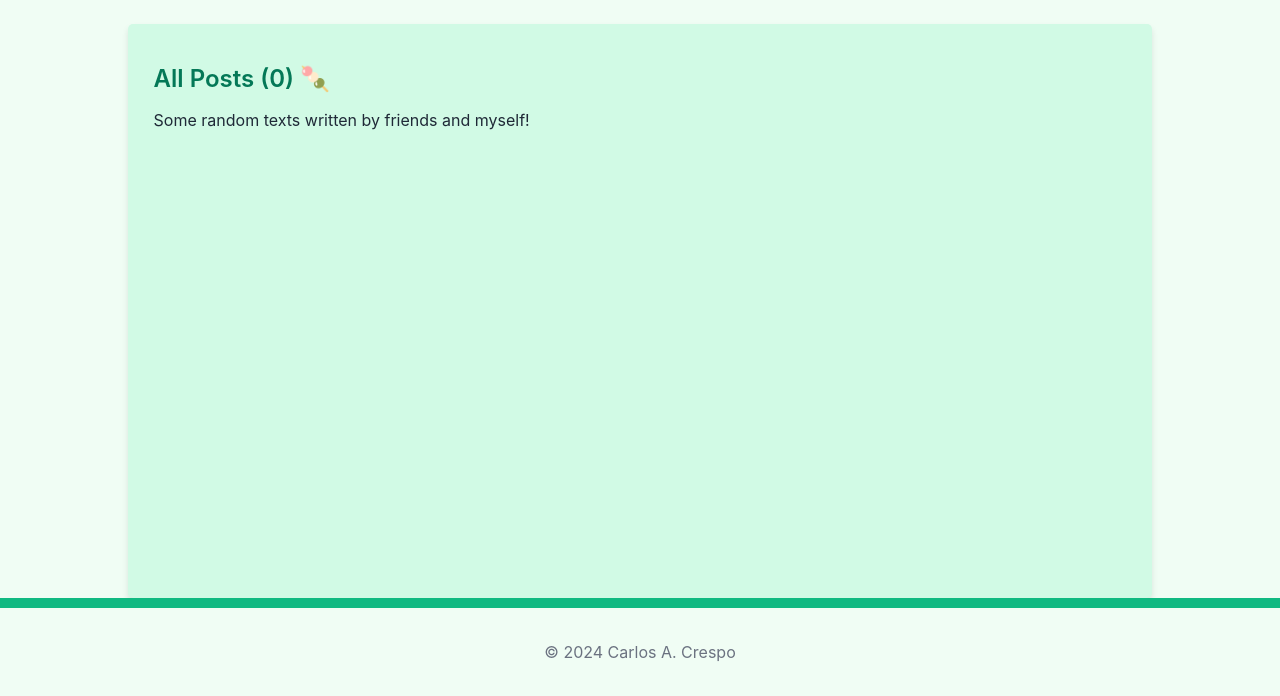
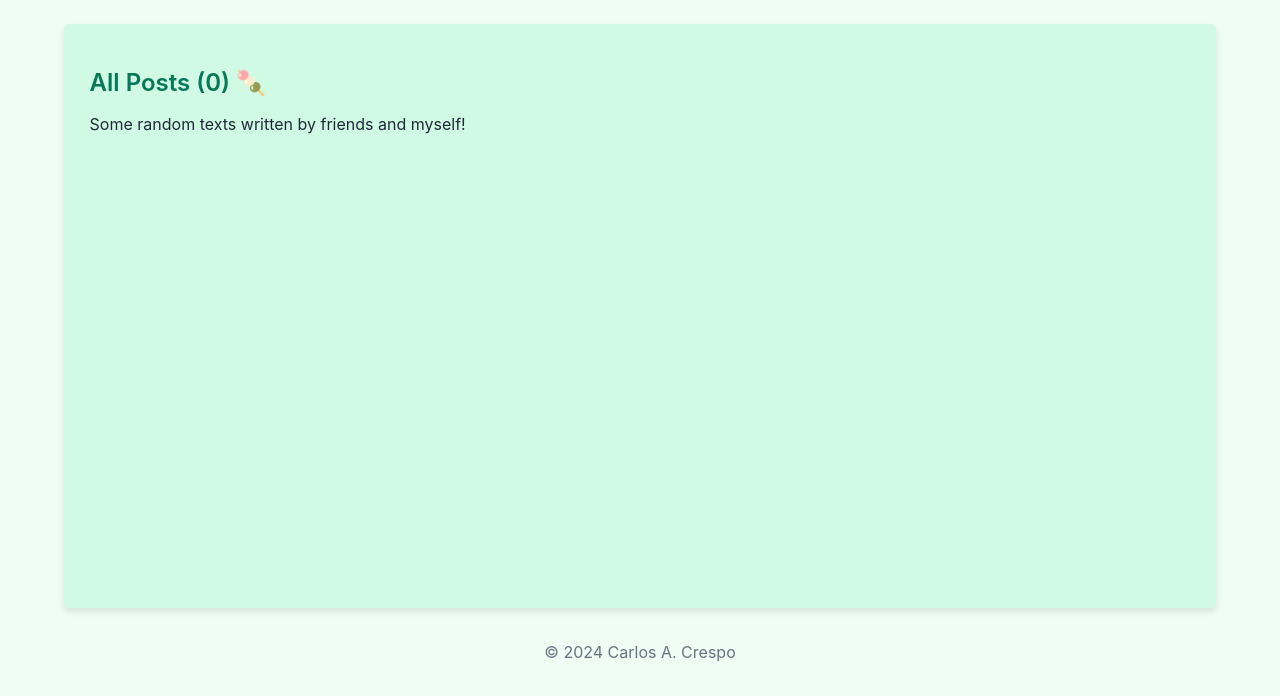
Before and after one commit to cacrespo/website, a Django app: page /blog/ in a window 1280 px wide. Shown: the part 104-800 px from the top of the page. Run offline with Django 5.2, Linux system fonts and the light colour scheme; data that the repository does not hold is empty; some libraries are stand-ins or nearby versions.

Commit message:
chore: minor visual adjustments

```diff
--- a/blog/templates/blog/article.html
+++ b/blog/templates/blog/article.html
@@ -3,6 +3,7 @@
 {% block page_title %}Articles{% endblock page_title %}
 
 {% block content %}
+<section>
     <h1>All Articles ({{ articles|length }}) ✨</h1>
         <p>I often come across articles and resources that deeply resonate with my work or challenge my perspectives. This section is a collection of the most interesting articles I’ve read.</p>
         {% for article in articles %}
@@ -13,4 +14,5 @@
             </small>
         </section>
         {% endfor %}
+</section>
 {% endblock content %}
--- a/blog/templates/blog/base.html
+++ b/blog/templates/blog/base.html
@@ -3,6 +3,7 @@
 {% block title %}My Blog{% endblock %}
 
 {% block content %}
+<section>
     <h1>All Posts ({{ posts|length }}) 🍡</h1>
         <p>Some random texts written by friends and myself!</p>
         {% for post in posts %}
@@ -17,4 +18,5 @@
             </small>
             <p>{{ post.body | slice:":400" }}...</p>
         {% endfor %}
+</section>
 {% endblock content %}
--- a/static/css/simplified_green_style.css
+++ b/static/css/simplified_green_style.css
@@ -60,12 +60,11 @@ body {
 
 /* Simplified layout */
 main {
-  border: 10;
   background-color: var(--accent-bg);
   border-radius: var(--standard-border-radius);
   box-shadow: 0 4px 6px rgba(0, 0, 0, 0.1);
   text-align: justify;
-  width: 80%;
+  width: 90%;
   max-width: 1200px;
   flex-grow: 2;
   align-self: center;
@@ -117,5 +116,4 @@ footer {
   padding: 1rem;
   text-align: center;
   color: var(--text-light);
-  border-top: 10px solid var(--border);
 }
```
